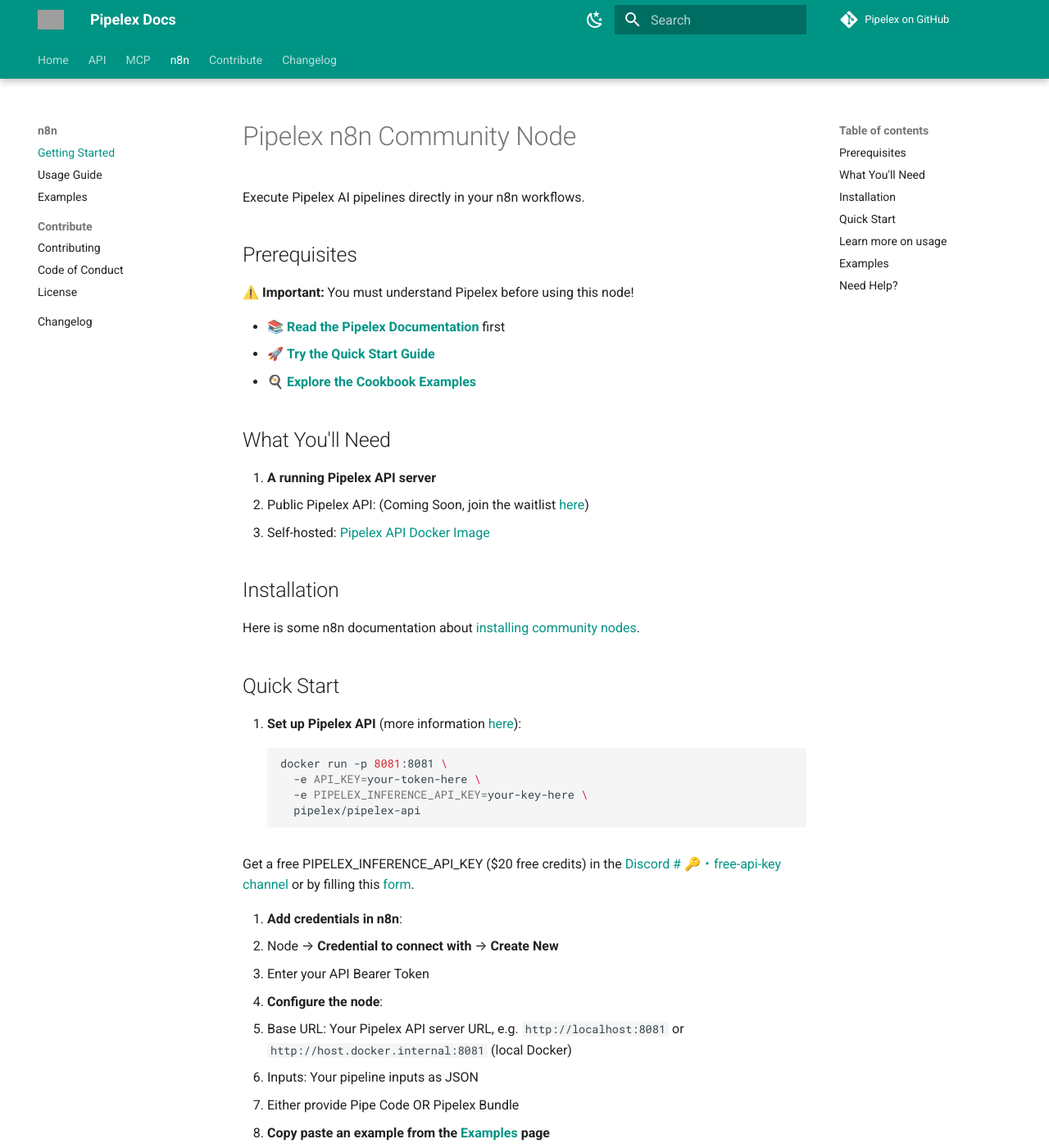
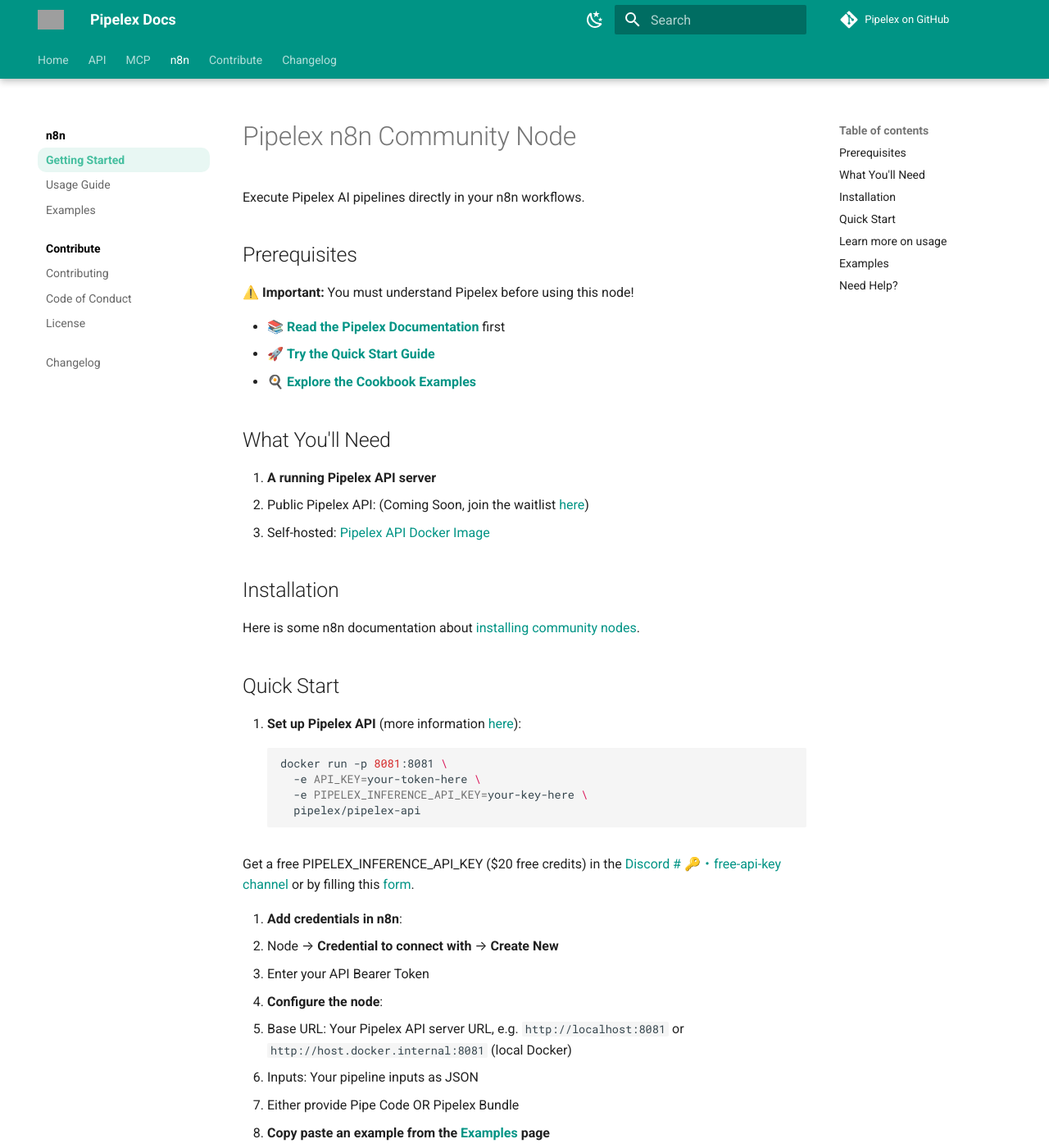
Before and after one commit to Pipelex/n8n-nodes-pipelex, an MkDocs documentation site: the page built from docs/index.md, in a window 1280 px wide and 1400 px high. Shown: the whole window at 82% size. Built offline with MkDocs 1.6.1 and Material for MkDocs 9.7.7, drawn with Linux system fonts in a browser that asks for light colours; comment, search, counter and statistics services are not loaded; grey boxes are pictures that could not be loaded.

Commit message:
add stylesheets in docs

```diff
--- /dev/null
+++ b/docs/stylesheets/general.css
@@ -0,0 +1,75 @@
+/* ===== Pipelex Docs – globals.css (final & minimal) ===== */
+
+/* Brand colors */
+:root {
+  --md-accent-fg-color: #45BF9F;
+  --md-primary-fg-color: #45BF9F;
+  --md-primary-fg-color--light: #6CD4B6;
+  --md-primary-fg-color--dark: #2E9A7F;
+}
+
+/* Utilities */
+.equal-width { width: 100%; max-width: 300px; display: inline-block; }
+pre code { white-space: pre-wrap !important; word-wrap: break-word; overflow-wrap: break-word; }
+
+/* --- Sidebar nav --- */
+
+/* Ensure all link and label elements have no shadow */
+.md-nav__link,
+label.md-nav__link {
+  box-shadow: none !important;
+}
+
+/* 1) Baseline: non-active links = light grey (declare ONCE) */
+.md-nav--primary .md-nav__link:not(.md-nav__link--active) {
+  color: rgba(0, 0, 0, 0.6) !important;
+}
+[data-md-color-scheme="slate"] .md-nav--primary .md-nav__link:not(.md-nav__link--active) {
+  color: rgba(255, 255, 255, 0.4) !important;
+}
+
+/* 2) TOP-LEVEL SECTION HEADERS ONLY (dark & bold)
+      Works across Material versions:
+      - first-level <li> that contains a child <nav>
+      - OR first-level <li> that contains the toggle input
+      - OR items explicitly marked as section by Material */
+.md-sidebar__inner nav.md-nav--primary > ul.md-nav__list
+  > li.md-nav__item:has(> nav) > label.md-nav__link,
+.md-sidebar__inner nav.md-nav--primary > ul.md-nav__list
+  > li.md-nav__item:has(> input.md-nav__toggle) > label.md-nav__link,
+.md-nav--primary .md-nav__item.md-nav__item--section > label.md-nav__link {
+  color: #000 !important;
+  font-weight: 700 !important;
+}
+[data-md-color-scheme="slate"] .md-sidebar__inner nav.md-nav--primary > ul.md-nav__list
+  > li.md-nav__item:has(> nav) > label.md-nav__link,
+[data-md-color-scheme="slate"] .md-sidebar__inner nav.md-nav--primary > ul.md-nav__list
+  > li.md-nav__item:has(> input.md-nav__toggle) > label.md-nav__link,
+[data-md-color-scheme="slate"] .md-nav--primary .md-nav__item.md-nav__item--section > label.md-nav__link {
+  color: #fff !important;
+  font-weight: 700 !important;
+}
+/* Constant, small pill padding on ALL items (links + labels) */
+.md-nav--primary .md-nav__link,
+.md-nav--primary label.md-nav__link {
+  padding: 6px 10px;      /* tighter than before */
+  margin: 0px 0px;
+  border-radius: 10px;   /* softer, not huge */
+  box-sizing: border-box;
+  transition: background-color 120ms ease, color 120ms ease; /* color only, no layout props */
+}
+
+/* Hover: color only (no padding/radius changes) */
+.md-nav--primary a.md-nav__link:not(.md-nav__link--active):hover {
+  background-color: rgba(255, 255, 255, 0.08);
+}
+[data-md-color-scheme="default"] .md-nav--primary a.md-nav__link:not(.md-nav__link--active):hover {
+  background-color: rgba(0, 0, 0, 0.06);
+}
+
+/* Active: color only (no padding/radius changes) */
+.md-nav--primary .md-nav__link--active {
+  color: #45BF9F !important;
+  font-weight: 700 !important;
+  background-color: rgba(69, 191, 159, 0.12) !important;
+}
--- /dev/null
+++ b/docs/stylesheets/mermaid.css
@@ -0,0 +1,36 @@
+/* docs/stylesheets/mermaid.css
+   Tweak the colours Material exposes for Mermaid */
+
+.mermaid {
+    --md-mermaid-edge-color: #000000;
+    --md-mermaid-label-bg-color: #ffdbfa;
+    --md-mermaid-label-fg-color: #000000;
+
+    --md-mermaid-node-bg-color: #fff9db;
+    --md-mermaid-node-fg-color: #000000;
+}
+
+/* Give the diagram itself a code-block like backdrop so it stands out
+   on both light and dark themes. */
+.md-typeset .mermaid {
+    padding: 0.3rem;
+    border-radius: 0.3rem;
+    overflow: auto;
+}
+
+/* --- Light color scheme ---------------------------------------------- */
+
+[data-md-color-scheme="default"] .md-typeset .mermaid {
+    background-color: hsla(140, 27%, 98%, 0.983);
+}
+
+/* --- Dark color scheme ------------------------------------------------ */
+
+[data-md-color-scheme="slate"] .md-typeset .mermaid {
+    background-color: hsla(140, 27%, 98%, 0.983);
+}
+
+/* Ensure text inside nodes and labels is black */
+.mermaid text {
+    fill: #000 !important;
+}
--- a/mkdocs.yml
+++ b/mkdocs.yml
@@ -74,6 +74,10 @@
   - pymdownx.snippets:
       base_path: .
 
+extra_css:
+  - stylesheets/mermaid.css
+  - stylesheets/general.css
+
 nav:
   - Home: https://docs.pipelex.com/
   - API: https://pipelex.github.io/pipelex-api/
```
